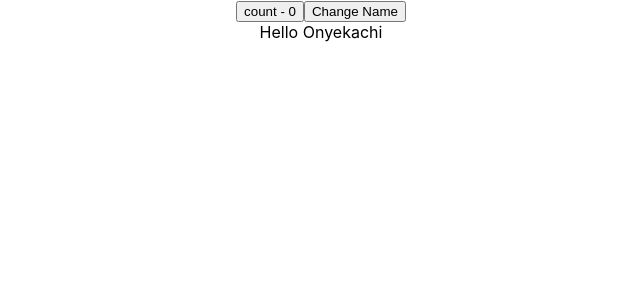
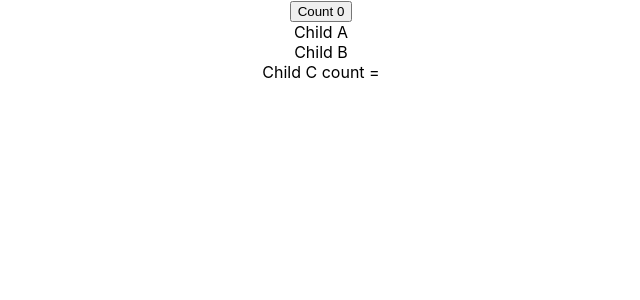
Before and after one commit to siegfred14/react_render, a React (Create React App) app: page / in a window 1280 px wide. Shown: the top 300 px of the page, without its empty margins (319-959 px from the left). Built offline with nearby package versions, Linux system fonts and the light colour scheme.

Commit message:
Context used to render

```diff
--- a/src/App.js
+++ b/src/App.js
@@ -1,4 +1,5 @@
 import "./App.css";
+import { ContextParent } from "./components/Context/ContextParent";
 import { ArrayUseState } from "./components/Immutable State/ArrayUseState";
 import { ObjectUseState } from "./components/Immutable State/ObjectUseState";
 import { ParentFour } from "./components/Incorrect Optimization/ParentFour";
@@ -14,16 +15,7 @@ import { UseState } from "./components/UseState/UseState";
 function App() {
   return (
     <div className="App">
-      {/* <UseState /> */}
-      {/* <UseReducer /> */}
-      {/* <ObjectUseState /> */}
-      {/* <ArrayUseState /> */}
-      {/* <ParentOne>
-        <ChildOne />
-      </ParentOne> */}
-      {/* <GrandParent /> */}
-      {/* <ParentThree /> */}
-      <ParentFour />
+      <ContextParent />
     </div>
   );
 }
--- a/src/components/Context/ContextChildren.js
+++ b/src/components/Context/ContextChildren.js
@@ -1,4 +1,5 @@
-import React from "react";
+import React, { useContext } from "react";
+import { UpdatedContext } from "./ContextParent";
 
 export const ChildA = () => {
   console.log("Child A Render");
@@ -21,10 +22,11 @@ export const ChildB = () => {
 };
 
 export const ChildC = () => {
+  const count = useContext(UpdatedContext);
   console.log("Child C Render");
   return (
     <>
-      <div>Child C</div>
+      <div>Child C count = {count} </div>
     </>
   );
 };
--- a/src/components/Context/ContextParent.js
+++ b/src/components/Context/ContextParent.js
@@ -11,9 +11,9 @@ export const ContextParent = () => {
   return (
     <>
       <button onClick={() => setCount((c) => c + 1)}>Count {count}</button>
-      <ContextParent>
+      <CountProvider>
         <ChildA />
-      </ContextParent>
+      </CountProvider>
     </>
   );
 };
```
